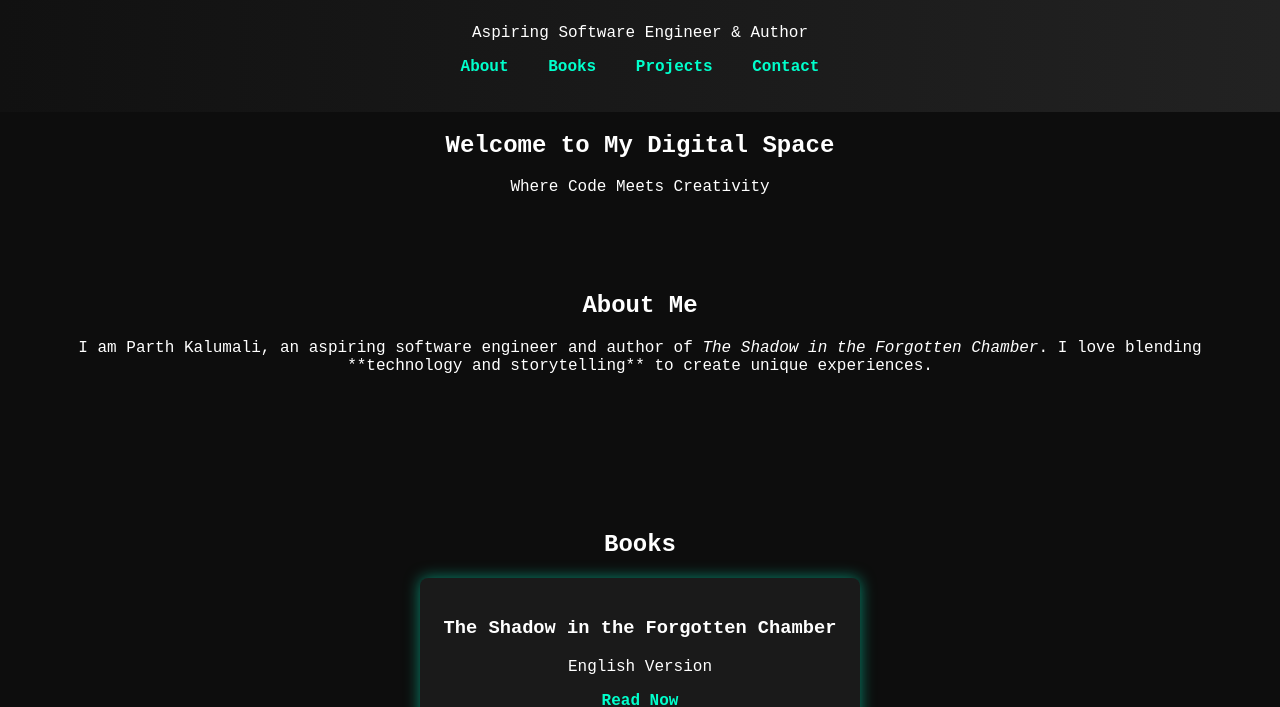
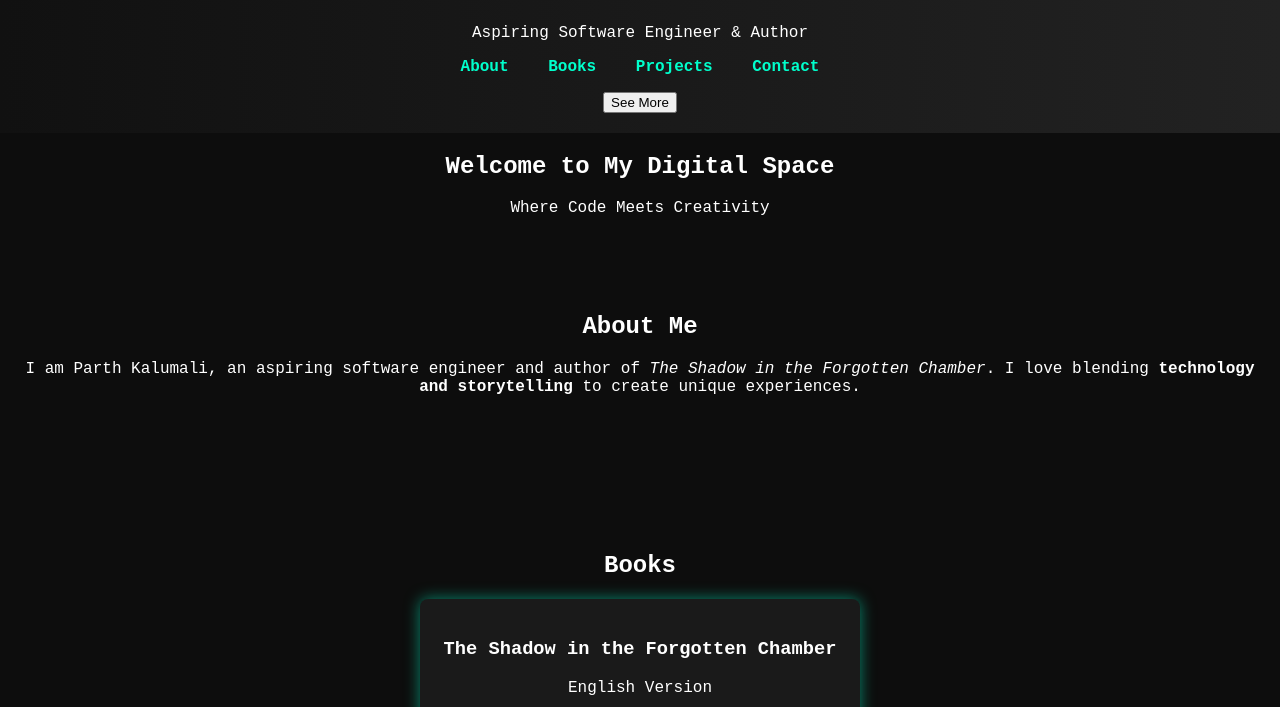
Before and after one commit to parthkalumali-1/portfolio, a plain HTML site: page index.html in a window 1280 px wide. Shown: the part 95-802 px from the top of the page. Drawn offline with nearby package versions, Linux system fonts and the light colour scheme.

Commit message:
Update index.html

```diff
--- a/index.html
+++ b/index.html
@@ -19,6 +19,8 @@
                 <li><a href="#projects">Projects</a></li>
                 <li><a href="#contact">Contact</a></li>
             </ul>
+            <!-- Animated Button -->
+            <button class="animated-button">See More</button>
         </nav>
     </header>
 
@@ -31,7 +33,7 @@
 
     <section id="about" class="section">
         <h2>About Me</h2>
-        <p>I am Parth Kalumali, an aspiring software engineer and author of <em>The Shadow in the Forgotten Chamber</em>. I love blending **technology and storytelling** to create unique experiences.</p>
+        <p>I am Parth Kalumali, an aspiring software engineer and author of <em>The Shadow in the Forgotten Chamber</em>. I love blending <strong>technology and storytelling</strong> to create unique experiences.</p>
     </section>
 
     <section id="books" class="section">
```
